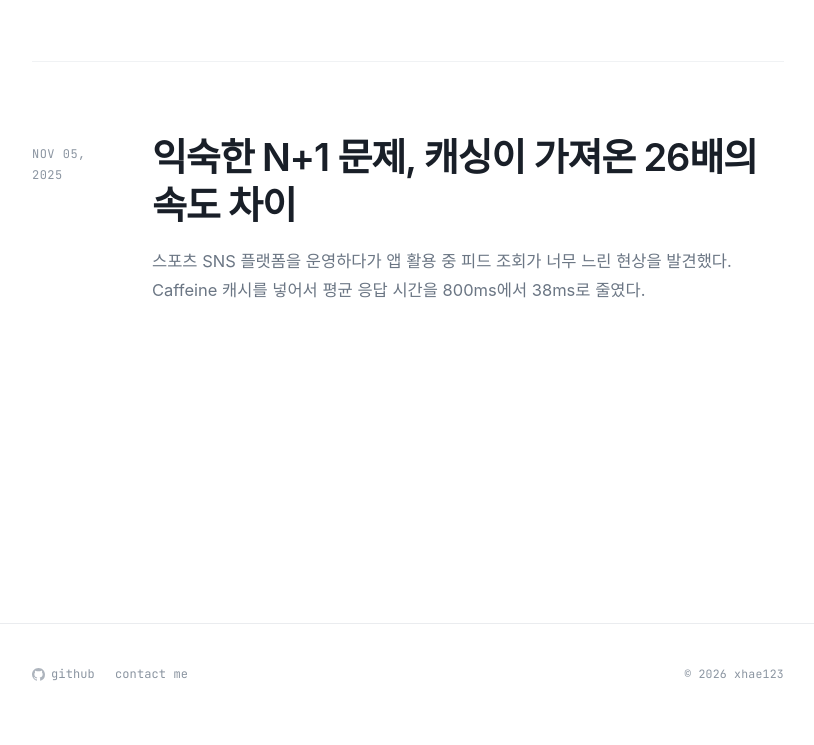
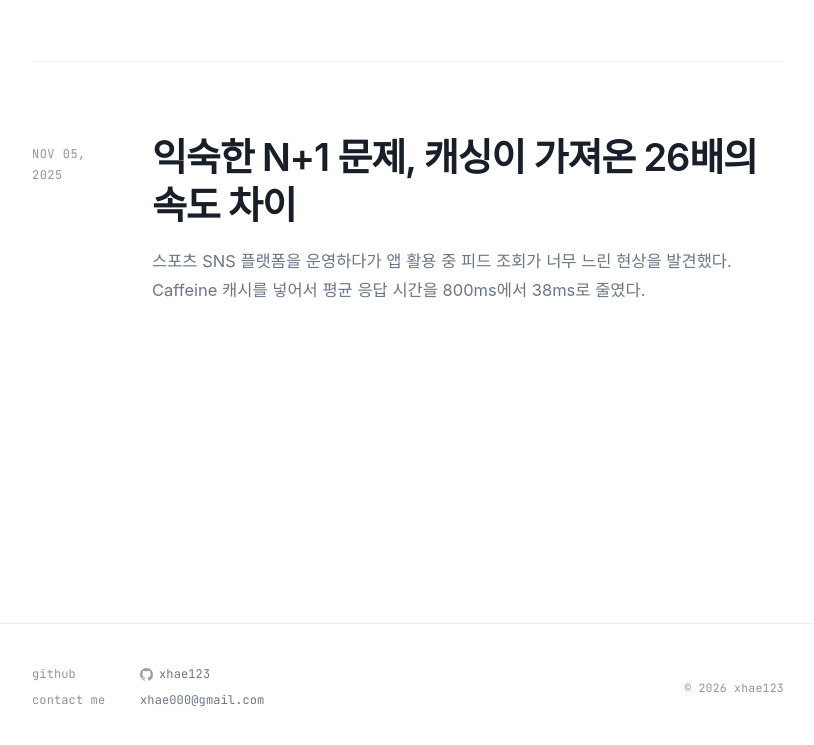
Before and after one commit to xhae123/xhae123.github.io, a website: page index.html in a window 1280 px wide. Shown: the part 1703-2448 px from the top of the page, without its empty margins (232-1046 px from the left). Drawn offline with Linux system fonts and the light colour scheme; a web font is replaced by a local one.

Commit message:
footer: show full email, two-row label/value layout

```diff
--- a/index.html
+++ b/index.html
@@ -102,13 +102,19 @@
   <footer class="site-footer">
     <div class="container">
       <div class="footer-links">
-        <a class="footer-link" href="https://github.com/xhae123" target="_blank" rel="noopener noreferrer">
-          <svg width="13" height="13" viewBox="0 0 16 16" fill="currentColor" aria-hidden="true">
-            <path fill-rule="evenodd" d="M8 0C3.58 0 0 3.58 0 8c0 3.54 2.29 6.53 5.47 7.59.4.07.55-.17.55-.38 0-.19-.01-.82-.01-1.49-2.01.37-2.53-.49-2.69-.94-.09-.23-.48-.94-.82-1.13-.28-.15-.68-.52-.01-.53.63-.01 1.08.58 1.23.82.72 1.21 1.87.87 2.33.66.07-.52.28-.87.51-1.07-1.78-.2-3.64-.89-3.64-3.95 0-.87.31-1.59.82-2.15-.08-.2-.36-1.02.08-2.12 0 0 .67-.21 2.2.82.64-.18 1.32-.27 2-.27.68 0 1.36.09 2 .27 1.53-1.04 2.2-.82 2.2-.82.44 1.1.16 1.92.08 2.12.51.56.82 1.27.82 2.15 0 3.07-1.87 3.75-3.65 3.95.29.25.54.73.54 1.48 0 1.07-.01 1.93-.01 2.2 0 .21.15.46.55.38A8.012 8.012 0 0 0 16 8c0-4.42-3.58-8-8-8z"/>
-          </svg>
-          github
+        <a class="footer-row" href="https://github.com/xhae123" target="_blank" rel="noopener noreferrer">
+          <span class="footer-label">github</span>
+          <span class="footer-value">
+            <svg width="13" height="13" viewBox="0 0 16 16" fill="currentColor" aria-hidden="true">
+              <path fill-rule="evenodd" d="M8 0C3.58 0 0 3.58 0 8c0 3.54 2.29 6.53 5.47 7.59.4.07.55-.17.55-.38 0-.19-.01-.82-.01-1.49-2.01.37-2.53-.49-2.69-.94-.09-.23-.48-.94-.82-1.13-.28-.15-.68-.52-.01-.53.63-.01 1.08.58 1.23.82.72 1.21 1.87.87 2.33.66.07-.52.28-.87.51-1.07-1.78-.2-3.64-.89-3.64-3.95 0-.87.31-1.59.82-2.15-.08-.2-.36-1.02.08-2.12 0 0 .67-.21 2.2.82.64-.18 1.32-.27 2-.27.68 0 1.36.09 2 .27 1.53-1.04 2.2-.82 2.2-.82.44 1.1.16 1.92.08 2.12.51.56.82 1.27.82 2.15 0 3.07-1.87 3.75-3.65 3.95.29.25.54.73.54 1.48 0 1.07-.01 1.93-.01 2.2 0 .21.15.46.55.38A8.012 8.012 0 0 0 16 8c0-4.42-3.58-8-8-8z"/>
+            </svg>
+            xhae123
+          </span>
         </a>
-        <a class="footer-link" href="mailto:xhae000@gmail.com">contact me</a>
+        <a class="footer-row" href="mailto:xhae000@gmail.com">
+          <span class="footer-label">contact me</span>
+          <span class="footer-value">xhae000@gmail.com</span>
+        </a>
       </div>
       <p class="footer-meta">© <span id="year"></span> xhae123</p>
     </div>
--- a/styles.css
+++ b/styles.css
@@ -580,38 +580,49 @@ a:focus-visible,
   display: flex;
   align-items: center;
   justify-content: space-between;
-  gap: 24px;
+  gap: 32px;
   flex-wrap: wrap;
 }
 
 .footer-links {
   display: flex;
-  align-items: center;
-  gap: 20px;
+  flex-direction: column;
+  gap: 6px;
 }
 
-.footer-link {
+.footer-row {
+  display: grid;
+  grid-template-columns: 92px auto;
+  gap: 16px;
+  align-items: center;
+  font-family: var(--font-mono);
+  font-size: 12px;
+  letter-spacing: 0.01em;
+  transition: color 0.15s;
+}
+
+.footer-label {
+  color: var(--color-text-mute);
+}
+
+.footer-value {
   display: inline-flex;
   align-items: center;
   gap: 6px;
-  font-family: var(--font-mono);
-  font-size: 12px;
-  font-weight: 400;
-  letter-spacing: 0.01em;
-  color: var(--color-text-mute);
+  color: var(--color-text-sub);
   transition: color 0.15s;
 }
 
-.footer-link:hover {
+.footer-row:hover .footer-value {
   color: var(--color-text);
 }
 
-.footer-link svg {
+.footer-row svg {
   opacity: 0.7;
   transition: opacity 0.15s;
 }
 
-.footer-link:hover svg {
+.footer-row:hover svg {
   opacity: 1;
 }
 
```
Also changed, not shown: posts/11111/index.html (+12 -6 lines), posts/2222/index.html (+12 -6 lines), posts/극도로-발전된-명세프롬프트는-코드와-구별되지-않는다/index.html (+12 -6 lines), posts/바이브-코딩-시대-왜-다시-SQL인가/index.html (+12 -6 lines), posts/본질적-복잡성과-우연적-복잡성-스프링에서-FP는-어디까지-밀어넣을-수-있는가/index.html (+12 -6 lines), posts/트랜잭션의-경계는-어떻게-정해야할까-Outbox-pattern으로-경계-줄이기/index.html (+12 -6 lines), scripts/build.js (+12 -6 lines).
